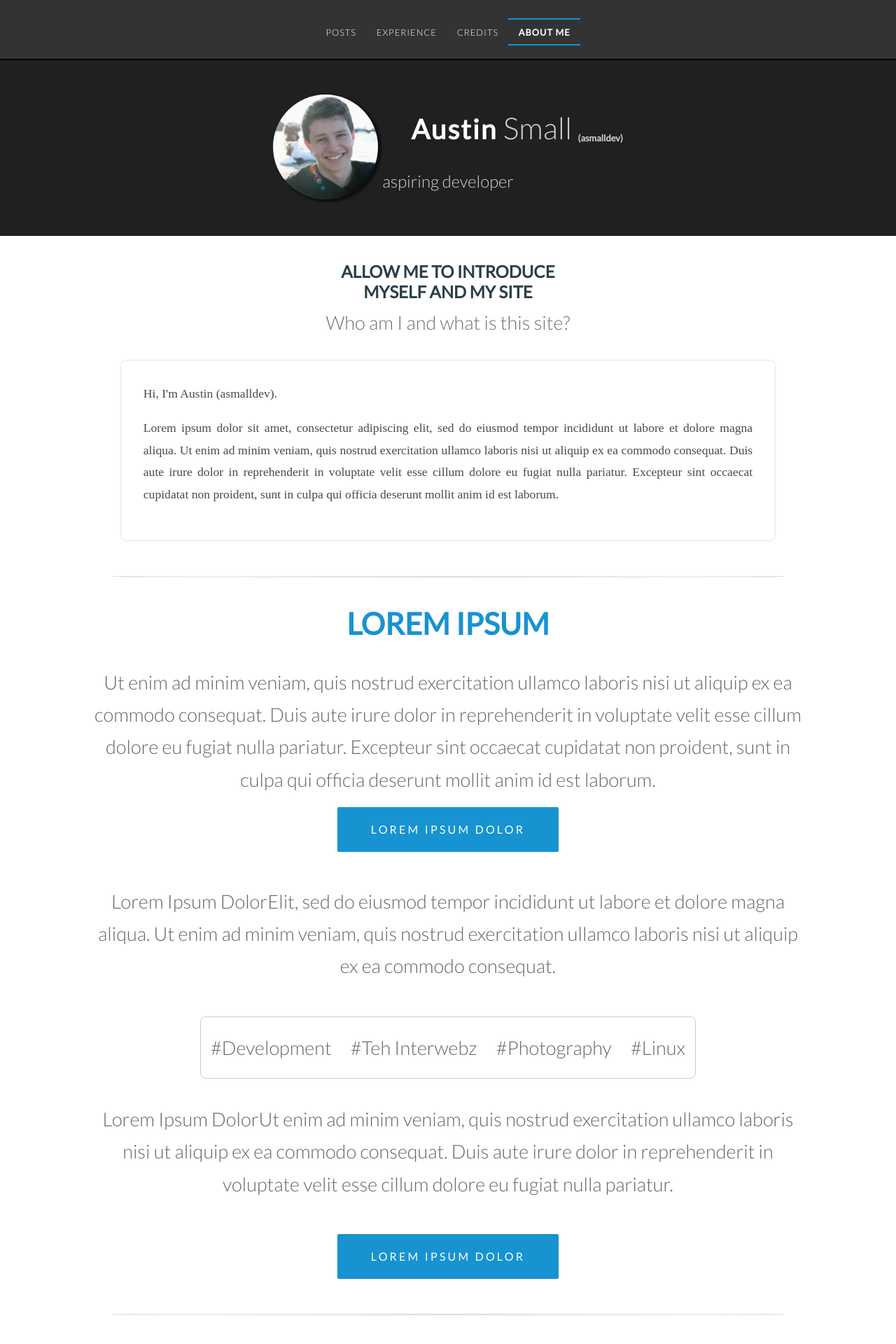
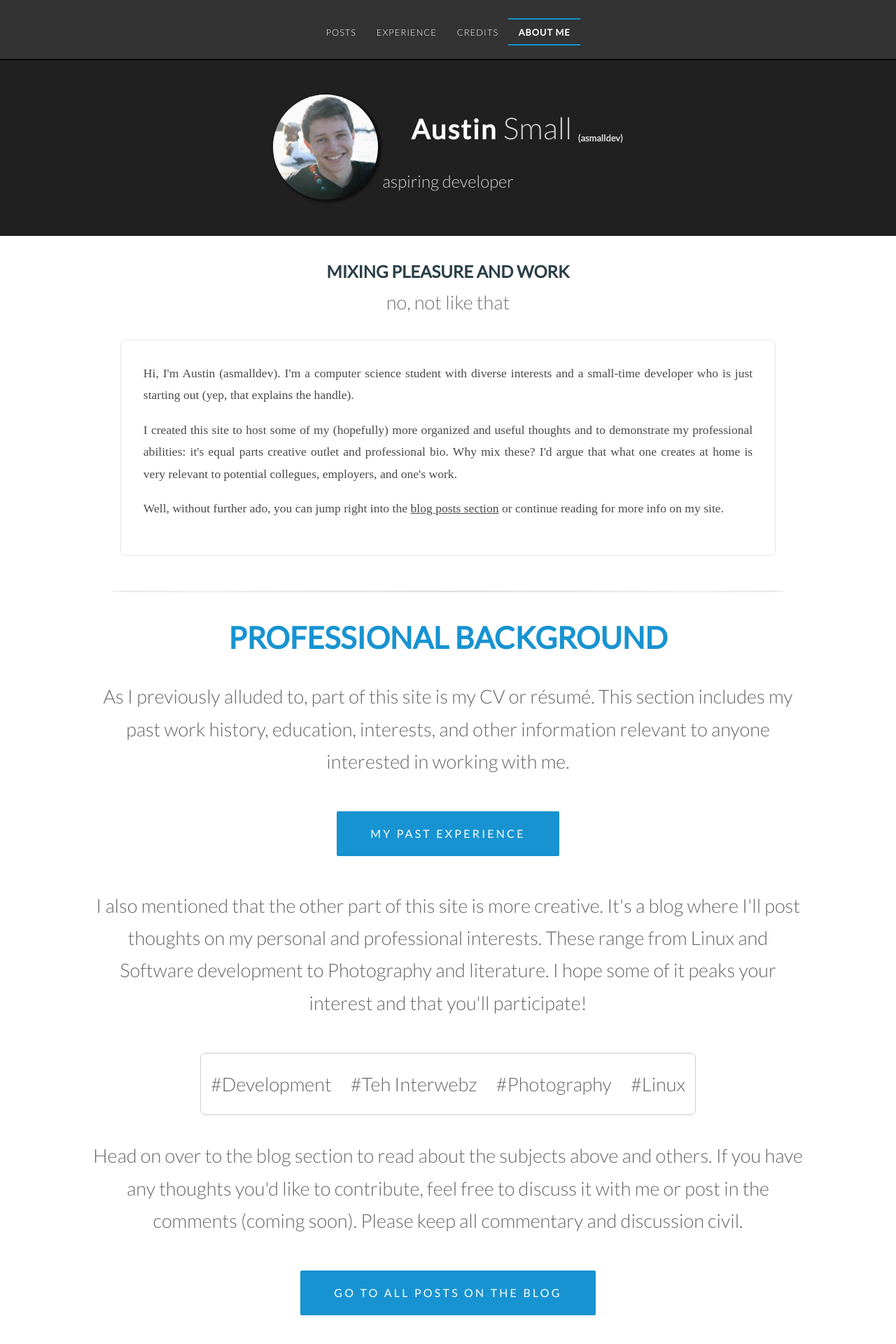
Before and after one commit to csmallbio/asmalldev.github.io, a Jekyll site: the page built from index.html, in a window 1280 px wide. Shown: the top 1920 px of the page at 70% size. Built offline with Jekyll 4.4.1, drawn with Linux system fonts in a browser that asks for light colours; nearby versions of some CDN libraries; some web fonts are replaced; some of the changed text lies outside the part shown.

Commit message:
began replacement of filler text, edit post one

```diff
--- a/css/default.css
+++ b/css/default.css
@@ -681,6 +681,13 @@
 		padding-bottom: 2em;
 	}
 
+	.less_button
+	{
+		background-color: white;
+		margin-top: -2em;
+		padding-bottom: 2em;
+	}
+
 	.extra .title2 .byline
 	{
 		text-align: justify !important;
--- a/index.html
+++ b/index.html
@@ -24,27 +24,38 @@ title: About Me &middot; Austin Small
 				<div id="featured">
 					<div class="container">
 						<div class="title">
-							<h2 class="reducei2">Allow me to introduce<br>Myself and my site</h2>
-							<span class="byline">Who am I and what is this site?</span>
+							<h2 class="reducei2">mixing pleasure and work</h2>
+							<span class="byline">no, not like that</span>
 						</div>
 						<div class="paragraph_wrapper">
-						<p>Hi, I'm Austin (asmalldev).</p>
-						<p>Lorem ipsum dolor sit amet, consectetur adipiscing elit, sed do eiusmod tempor incididunt ut labore et dolore magna aliqua. Ut enim ad minim veniam, quis nostrud exercitation ullamco laboris nisi ut aliquip ex ea commodo consequat. Duis aute irure dolor in reprehenderit in voluptate velit esse cillum dolore eu fugiat nulla pariatur. Excepteur sint occaecat cupidatat non proident, sunt in culpa qui officia deserunt mollit anim id est laborum.</p>
+							<p>Hi, I'm Austin (asmalldev). I'm a computer science student with diverse interests and a small-time developer
+							who is just starting out (yep, that explains the handle).</p>
+							<p>I created this site to host some of my (hopefully) more organized and useful thoughts and to demonstrate
+							my professional abilities: it's equal parts creative outlet and professional bio.
+							Why mix these? I'd argue that what one creates at home is very relevant to potential collegues, employers,
+							and one's work.
+							</p>
+							<p>Well, without further ado, you can jump right into the <a href="{{site.baseurl}}/blog/index.html">blog posts section</a> or
+							continue reading for more info on my site.
+							</p>
 						</div>
 					</div>
 				</div>
 <img class="divider" src="img/divider.png" alt="">
 				<div class="extra">
 					<div class="title2">
-						<h2 class="reduce">Lorem Ipsum</h2>
-						<span class="byline">Ut enim ad minim veniam, quis nostrud exercitation ullamco laboris nisi ut aliquip ex ea commodo consequat. Duis aute irure dolor in reprehenderit in voluptate velit esse cillum dolore eu fugiat nulla pariatur. Excepteur sint occaecat cupidatat non proident, sunt in culpa qui officia deserunt mollit anim id est laborum.</span>
-							<div class="categoriesbutton">
+						<h2 class="reduce">Professional Background</h2>
+						<span class="byline">As I previously alluded to, part of this site is my CV or r&eacute;sum&eacute;. This section includes
+						my past work history, education, interests, and other information relevant to anyone interested in working with me.</span>
+							<div class="less_button">
 								<ul class="actions">
-									<li><a href="" class="button">Lorem Ipsum Dolor</a></li>
+									<li><a href="" class="button">My Past Experience</a></li>
 								</ul>
 							</div>
 							<div class="title2">
-						<span class="byline">Lorem Ipsum Dolor</span><span class="byline">Elit, sed do eiusmod tempor incididunt ut labore et dolore magna aliqua. Ut enim ad minim veniam, quis nostrud exercitation ullamco laboris nisi ut aliquip ex ea commodo consequat.</span>
+						<span class="byline"> I also mentioned that the other part of this site is more creative. It's a blog where I'll post
+						thoughts on my personal and professional interests. These range from Linux and Software development to Photography and literature.
+						I hope some of it peaks your interest and that you'll participate!</span>
 					</div>
 							<div id="list_box">
 								<ul>
@@ -58,11 +69,13 @@ title: About Me &middot; Austin Small
 				</div>
 			<div class="extra">
 				<div class="title2">
-						<span class="byline">Lorem Ipsum Dolor</span><span class="byline">Ut enim ad minim veniam, quis nostrud exercitation ullamco laboris nisi ut aliquip ex ea commodo consequat. Duis aute irure dolor in reprehenderit in voluptate velit esse cillum dolore eu fugiat nulla pariatur.</span>
+						<span class="byline">Head on over to the blog section to read about the subjects above and others. If you have any thoughts you'd
+						like to contribute, feel free to discuss it with me or post in the comments (coming soon). Please keep all commentary and discussion
+						civil.</span>
 					</div>
 				<div class="categoriesbutton">
 					<ul class="actions">
-						<li><a href="" class="button">Lorem Ipsum Dolor</a></li>
+						<li><a href="" class="button">Go to all posts on the blog</a></li>
 					</ul>
 				</div>
 			</div>
@@ -95,7 +108,7 @@ title: About Me &middot; Austin Small
 				<div id="page" class="container">
 					<div class="title">
 						<h2>So, Welcome to my site.</h2>
-						<span class="byline">Excepteur sint occaecat cupidatat non proident, sunt in culpa qui officia deserunt mollit anim id est laborum.</span> </div>
+						<span class="byline">I hope you find something worthwhile!</span> </div>
 						<ul class="actions">
 							<li><a href="#top" class="button">back to top</a></li>
 						</ul>
```
Also changed, not shown: _posts/2014-12-08-post7.md (deleted, +0 -24 lines), _posts/2014-12-15-hello-world.md (added, +34 -0 lines), 1 other file.
